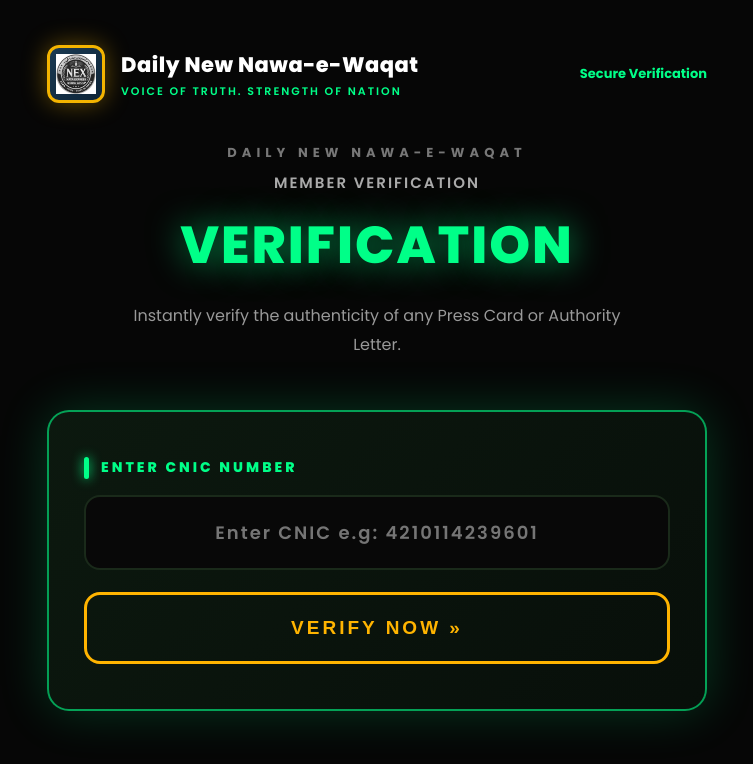
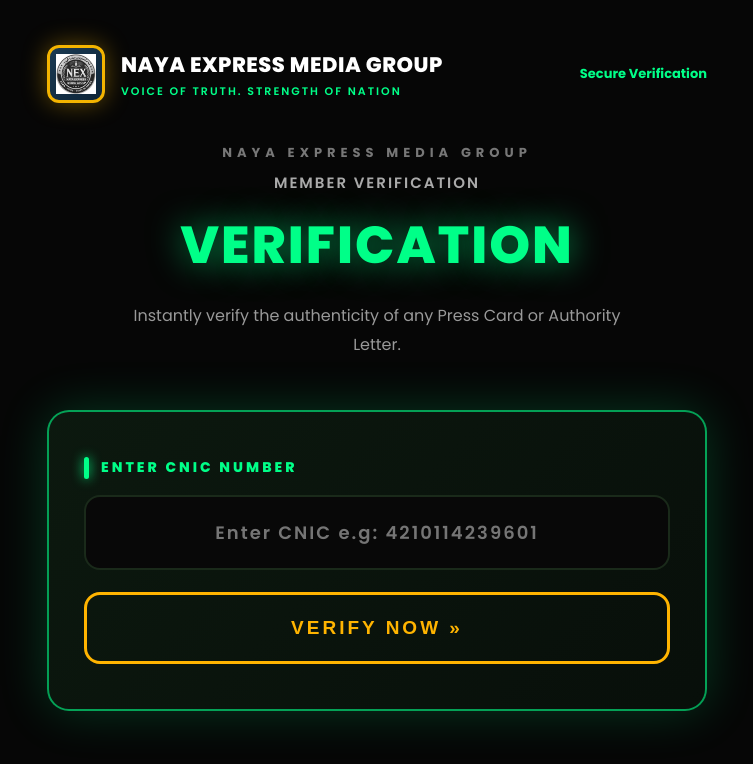
Before and after one commit to sohailakash338/AJAZ-KARACHI-REPORTER, a plain HTML site: page index.html in a window 1280 px wide. Shown: the whole page, without its empty margins (263-1016 px from the left). Drawn offline with Linux system fonts and the light colour scheme.

Commit message:
Update title and branding in index.html

```diff
--- a/index.html
+++ b/index.html
@@ -3,15 +3,25 @@
 <head>
 <meta charset="UTF-8">
 <meta name="viewport" content="width=device-width, initial-scale=1.0">
-<title>Daily New Nawa-e-Waqat | Verification Portal</title>
+<title>NAYA EXPRESS MEDIA GROUP | Verification Portal</title>
 <link rel="icon" type="image/jpeg" href="nex.logo.jpg">
-<meta property="og:title" content="Daily New Nawa-e-Waqat | Verification Portal">
+
+<!-- WhatsApp + Facebook + Twitter Logo Tags - COMPLETE -->
+<meta property="og:site_name" content="NAYA EXPRESS MEDIA GROUP">
+<meta property="og:type" content="website">
+<meta property="og:url" content="https://sohailakash338.github.io/AJAZ-KARACHI-REPORTER/">
+<meta property="og:title" content="NAYA EXPRESS MEDIA GROUP | Verification Portal">
 <meta property="og:description" content="Verify Press Card - Ajaz Naseem Reporter Karachi">
-<meta property="og:image" content="https://sohailakash338.github.io/GHULAM-RAZA-GORAYA/nex.logo.jpg?v=200">
+<meta property="og:image" content="https://sohailakash338.github.io/AJAZ-KARACHI-REPORTER/nex.logo.jpg?v=400">
+<meta property="og:image:secure_url" content="https://sohailakash338.github.io/AJAZ-KARACHI-REPORTER/nex.logo.jpg?v=400">
 <meta property="og:image:width" content="1000">
 <meta property="og:image:height" content="1000">
-<meta property="og:type" content="website">
-<meta property="og:url" content="https://sohailakash338.github.io/GHULAM-RAZA-GORAYA/">
+<meta property="og:image:alt" content="NAYA EXPRESS MEDIA GROUP Logo">
+<meta name="twitter:card" content="summary_large_image">
+<meta name="twitter:title" content="NAYA EXPRESS MEDIA GROUP | Verification Portal">
+<meta name="twitter:description" content="Verify Press Card - Ajaz Naseem Reporter Karachi">
+<meta name="twitter:image" content="https://sohailakash338.github.io/AJAZ-KARACHI-REPORTER/nex.logo.jpg?v=400">
+
 <link href="https://fonts.googleapis.com/css2?family=Poppins:wght@400;600;700;800&display=swap" rel="stylesheet">
 <style>
 *{margin:0;padding:0;box-sizing:border-box}
@@ -56,14 +66,14 @@ input{width:100%;background:#080808;border:2.5px solid #1a2a1a;border-radius:16p
     <div class="logo-box">
         <div class="logo"><img src="nex.logo.jpg" alt="NEX Logo"></div>
         <div class="logo-text">
-            <h3>Daily New Nawa-e-Waqat</h3>
+            <h3>NAYA EXPRESS MEDIA GROUP</h3>
             <p>VOICE OF TRUTH. STRENGTH OF NATION</p>
         </div>
     </div>
     <div class="secure">Secure Verification</div>
 </div>
 
-<div class="main-title">DAILY NEW NAWA-E-WAQAT</div>
+<div class="main-title">NAYA EXPRESS MEDIA GROUP</div>
 <div class="member">MEMBER VERIFICATION</div>
 <h1>VERIFICATION</h1>
 <p class="desc">Instantly verify the authenticity of any Press Card or Authority Letter.</p>
@@ -75,7 +85,7 @@ input{width:100%;background:#080808;border:2.5px solid #1a2a1a;border-radius:16p
 </div>
 
 <div class="press-card" id="card_ajaz">
-    <div class="card-header">DAILY NEW NAWA-E-WAQAT LAHORE</div>
+    <div class="card-header">NAYA EXPRESS MEDIA GROUP LAHORE</div>
     <div class="sub-header">VERIFIED DOCUMENTS</div>
     <div class="status-bar">✓ Status: Active</div>
     <div class="card-body">
@@ -91,7 +101,7 @@ input{width:100%;background:#080808;border:2.5px solid #1a2a1a;border-radius:16p
         <div><span class="label">Valid Until:</span> 31-12-2026</div>
         <div class="chief-section"><div class="chief-title">Head Office</div><div>Tehsil & District Jhang<br>Sargodha Road, Chund Bharwana<br>+92 346 7792566 | +92 346 7242941</div></div>
     </div>
-    <div class="footer">This card is for identification purpose only | Daily New Nawa-e-Waqat</div>
+    <div class="footer">This card is for identification purpose only | NAYA EXPRESS MEDIA GROUP</div>
 </div>
 
 </div>
```
